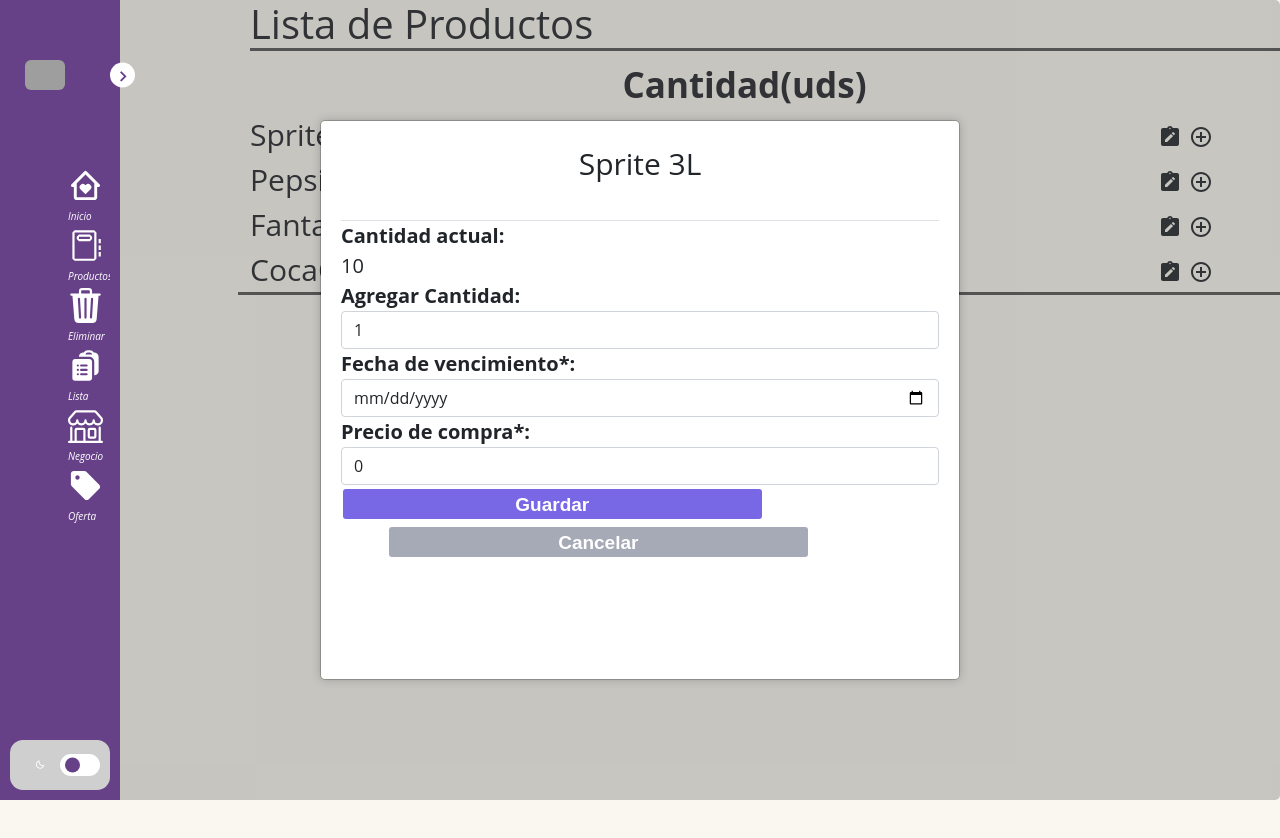
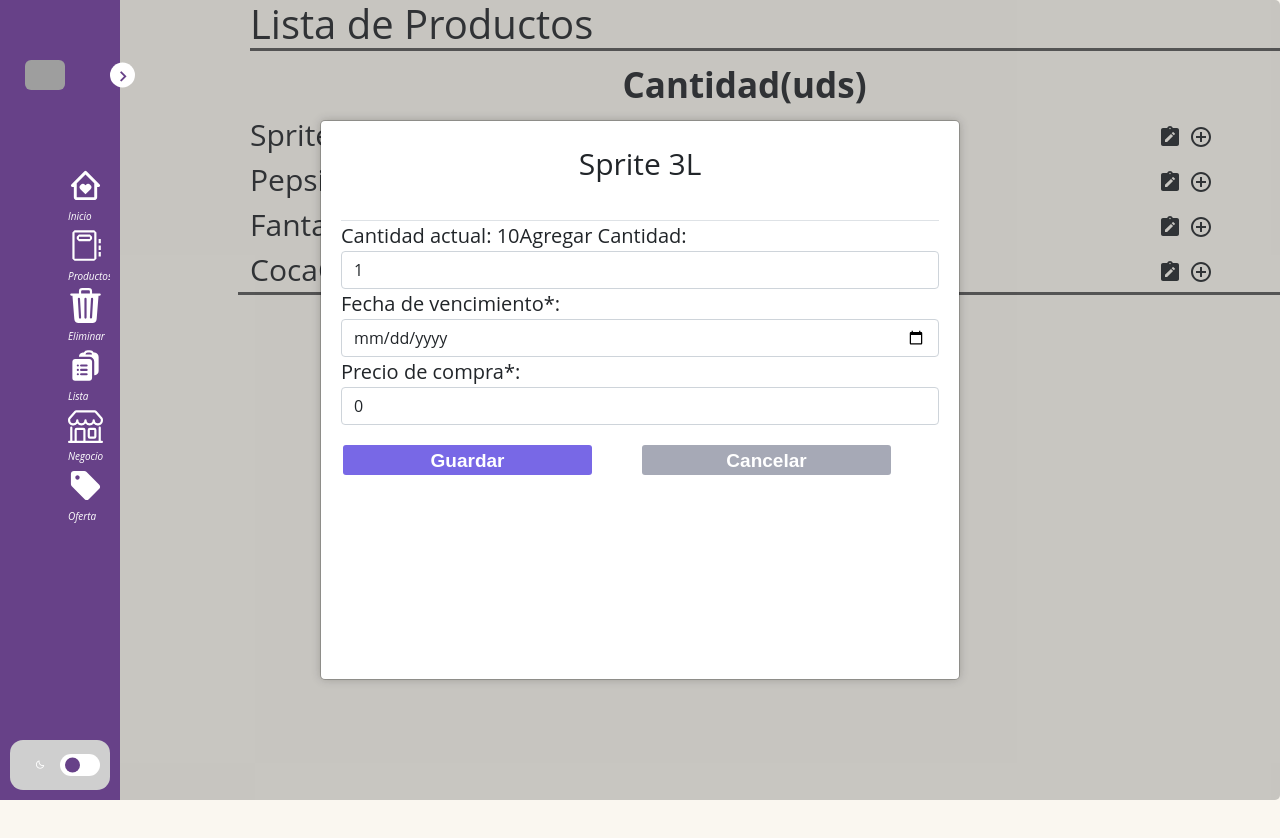
Before and after one commit to crexpo20/back, a React (Create React App) app in the folder Frontend/: page /listaProducto in a window 1280 px wide. Both pictures are taken after a click on the link 1197 px from the left and 134 px from the top of the page. Shown: the top 838 px of the page. Built offline with nearby package versions, Linux system fonts and the light colour scheme; grey boxes are pictures that could not be loaded.

Commit message:
stock botones

```diff
--- a/Frontend/src/components/Stock.js
+++ b/Frontend/src/components/Stock.js
@@ -36,16 +36,11 @@ function Stock({ isClose, producto, actualizarProducto }) {
           <h4 className="modal-title">{producto.nombre}</h4>
         </header>
         <form action="" onSubmit={handleSubmit}>
-        <label htmlFor="cantidad actual">
-            <b>Cantidad actual: </b>
-          </label>
-          <div>{producto.cantidad}</div>
-          <label htmlFor="cantidad">
-            <b>Agregar Cantidad: </b>
-          </label>
+        <label htmlFor="cantidad actual">Cantidad actual:     {producto.cantidad}</label>
+          <label htmlFor="cantidad">Agregar Cantidad: </label>
           <input
             type="number"
-            className="form-control "
+            className="form-control"
             id="cantidad"
             name="cantidad"
             min="1"
@@ -56,10 +51,7 @@ function Stock({ isClose, producto, actualizarProducto }) {
           />
           <div  className='col' id= "calendar">
 
-        <label
-          htmlFor="fechaVencimiento">
-           <b> Fecha de vencimiento*: </b>
-        </label>
+            <label htmlFor="fechaVencimiento">Fecha de vencimiento*: </label>
             <input
               type="date"
               className="form-control "
@@ -76,10 +68,7 @@ function Stock({ isClose, producto, actualizarProducto }) {
               onChange={handleFechaVencimientoChange} />
         </div>
 
-            <label
-              htmlFor="precioCompra">
-              <b> Precio de compra*: </b>
-            </label>
+            <label htmlFor="precioCompra">Precio de compra*: </label>
             <input
               type="number"
               className="form-control "
@@ -96,10 +85,8 @@ function Stock({ isClose, producto, actualizarProducto }) {
             />
 
           <div className="button-container">
-
               <Boton id="guardarP" type="submit">Guardar</Boton>
               <Boton id="borrarP" type="button" onClick={isClose} className="btn mx-5">Cancelar</Boton>
-
           </div>
         </form>
       </div>
--- a/Frontend/src/css/Stock.css
+++ b/Frontend/src/css/Stock.css
@@ -1,4 +1,4 @@
-.modal-header {
+  .modal-header {
     position: relative;
   }
 
@@ -11,3 +11,9 @@
   h4{
     font-size: 30px;
   }
+
+  .button-container {
+    display: flex;
+    justify-content: center;
+    margin-top: 1rem;
+  }
```
Lines whose indentation alone changed are shown as unchanged.
